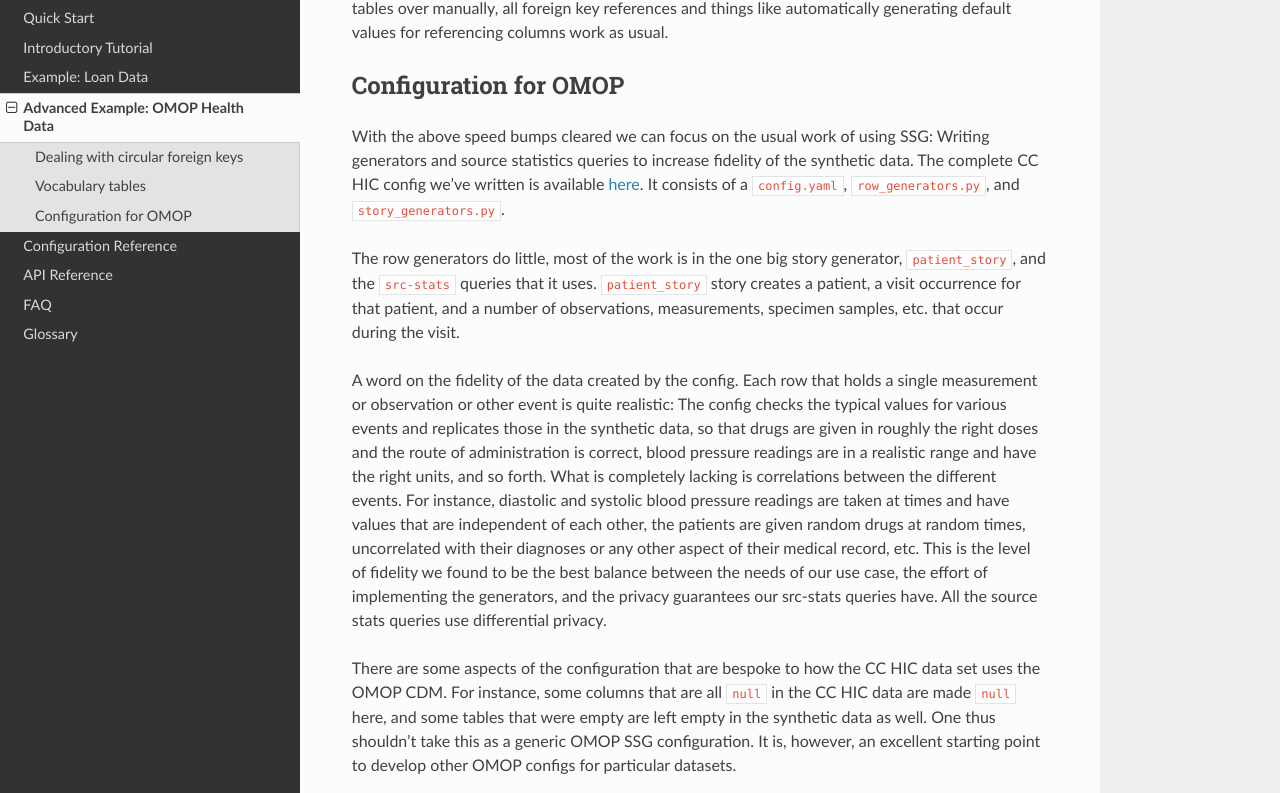
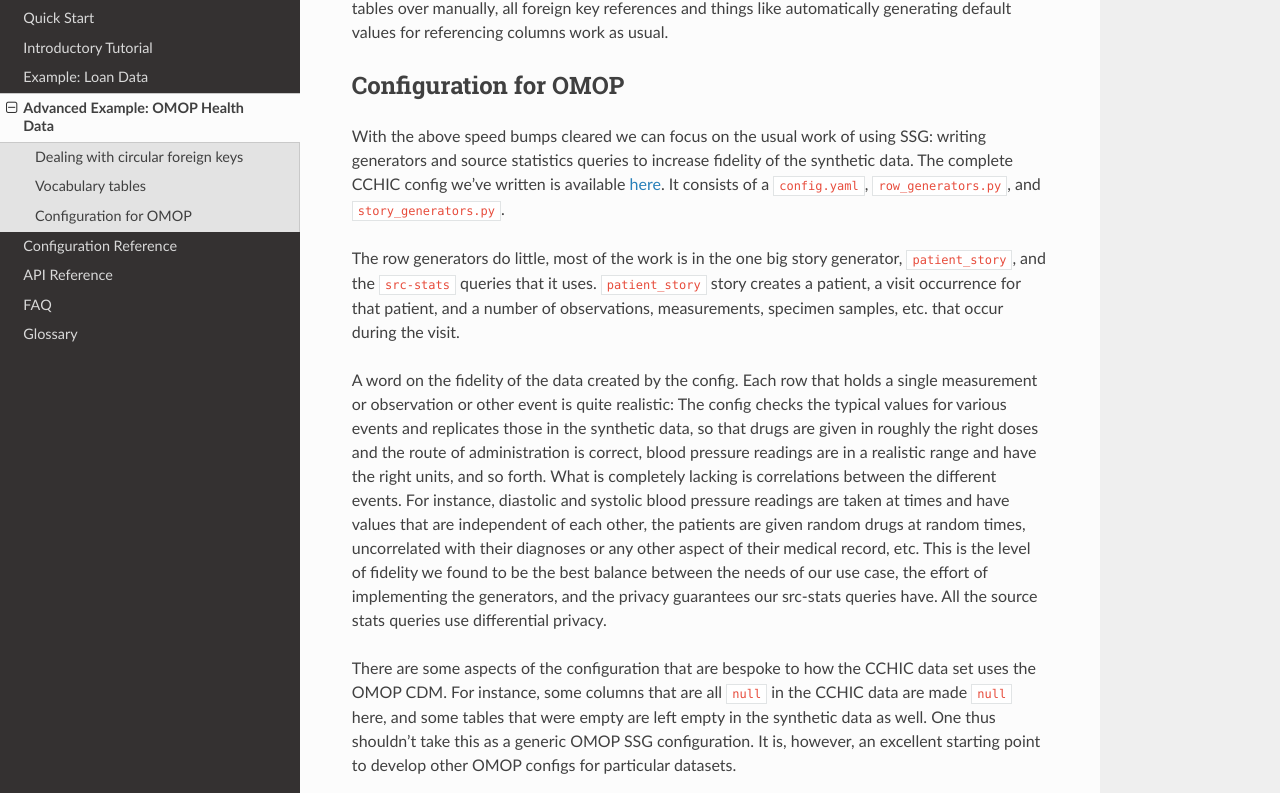
Before and after one commit to alan-turing-institute/sqlsynthgen, a Sphinx documentation site: the page built from docs/source/health_data.rst, in a window 1280 px wide and 1400 px high, scrolled down 2726 px. Shown: the part 131-924 px from the top of the window. Built offline with Sphinx 7.4.7 and the Read the Docs theme 2.0.0, drawn with Linux system fonts in a browser that asks for light colours; some of the changed text lies outside the part shown.

Commit message:
Fix docs typos

```diff
--- a/docs/source/health_data.rst
+++ b/docs/source/health_data.rst
@@ -33,13 +33,13 @@
 
 .. code-block:: sql
 
-  alter table concept drop constraint concept.concept_vocabulary_id_fkey
+  ALTER TABLE concept DROP CONSTRAINT concept.concept_vocabulary_id_fkey
 
 and between ``concept`` and ``domain`` with, for example:
 
 .. code-block:: sql
 
-  alter table concept drop constraint concept.concept_domain_id_fkey
+  ALTER TABLE concept DROP CONSTRAINT concept.concept_domain_id_fkey
 
 One can then proceed with ``sqlsynthgen create-vocab`` to copy over the vocabulary tables, and restore the constraints with
 
@@ -122,8 +122,8 @@
 ++++++++++++++++++++++
 
 With the above speed bumps cleared we can focus on the usual work of using SSG:
-Writing generators and source statistics queries to increase fidelity of the synthetic data.
-The complete CC HIC config we've written is available `here <https://github.com/alan-turing-institute/sqlsynthgen/blob/main/examples/cchic_omop/>`__.
+writing generators and source statistics queries to increase fidelity of the synthetic data.
+The complete CCHIC config we've written is available `here <https://github.com/alan-turing-institute/sqlsynthgen/blob/main/examples/cchic_omop/>`__.
 It consists of a ``config.yaml``, ``row_generators.py``, and ``story_generators.py``.
 
 The row generators do little, most of the work is in the one big story generator, ``patient_story``, and the ``src-stats`` queries that it uses.
@@ -137,8 +137,8 @@
 This is the level of fidelity we found to be the best balance between the needs of our use case, the effort of implementing the generators, and the privacy guarantees our src-stats queries have.
 All the source stats queries use differential privacy.
 
-There are some aspects of the configuration that are bespoke to how the CC HIC data set uses the OMOP CDM.
-For instance, some columns that are all ``null`` in the CC HIC data are made ``null`` here, and some tables that were empty are left empty in the synthetic data as well.
+There are some aspects of the configuration that are bespoke to how the CCHIC data set uses the OMOP CDM.
+For instance, some columns that are all ``null`` in the CCHIC data are made ``null`` here, and some tables that were empty are left empty in the synthetic data as well.
 One thus shouldn't take this as a generic OMOP SSG configuration.
 It is, however, an excellent starting point to develop other OMOP configs for particular datasets.
 
```
